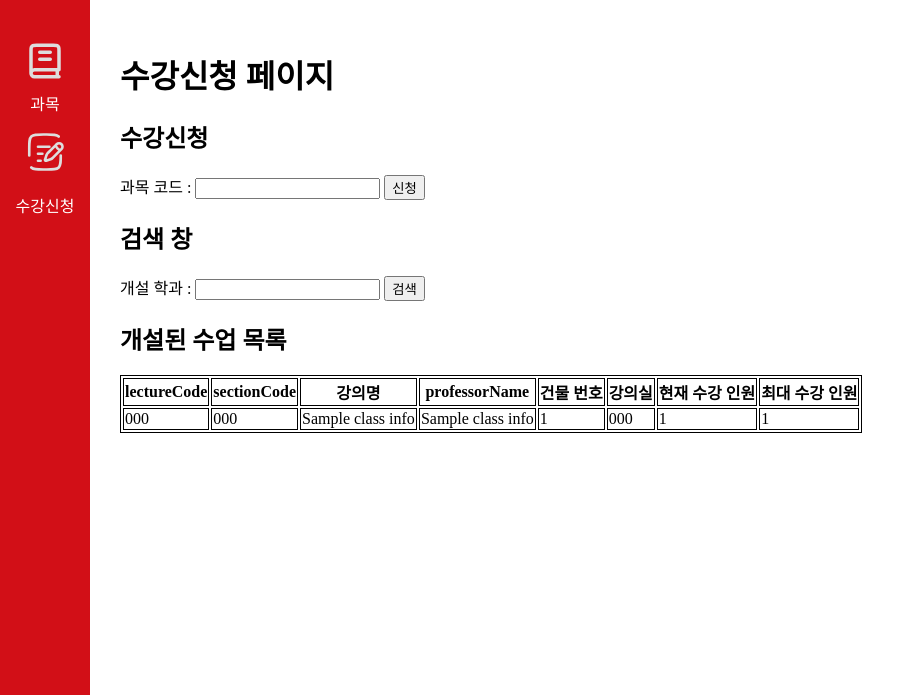
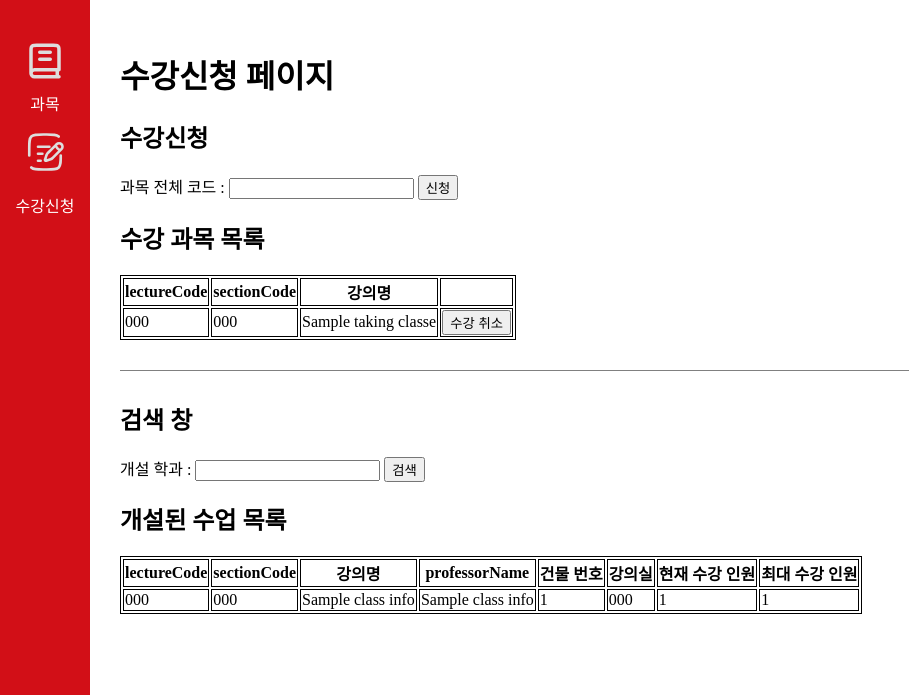
Before and after one commit to gidskql6671/database-team-project, a Spring app: page /sugang in a window 1280 px wide. Shown: the part 105-800 px from the top of the page, without its empty margins (0-909 px from the left). Run offline with Thymeleaf, Linux system fonts and the light colour scheme; the template is opened without the code that fills it: most values are stand-ins (such as "Sample title", 1, 10 or a date in 2020); data that the repository does not hold is empty; database files in the repository are not loaded.

Commit message:
수강 신청 및 신청 해제 구현

```diff
--- a/src/main/resources/static/css/sugang.css
+++ b/src/main/resources/static/css/sugang.css
@@ -1,3 +1,9 @@
 table, td, th {
     border: 1px solid black;
 }
+
+.sugang_container {
+    margin-bottom: 30px;
+    border-bottom: 1px solid gray;
+    padding-bottom: 30px;
+}
--- /dev/null
+++ b/src/main/resources/static/js/sugang.js
@@ -0,0 +1,45 @@
+
+async function takeClass() {
+    const loginForm = document.getElementById("sugang_form");
+
+    const fullCode = loginForm.full_code.value;
+    if (fullCode.length <= 8) {
+      alert("전체 코드를 제대로 입력해주세요.");
+      return false;
+    }
+
+    const response = await fetch("http://localhost:8080/api/sugang", {
+      method: 'POST',
+      headers: { 'Content-Type': 'application/json' },
+      body: JSON.stringify({
+        lectureCode: fullCode.substring(0, 8),
+        sectionCode: fullCode.substring(8)
+      })
+    });
+
+    if (response.ok) {
+        location.reload();
+    }
+    else {
+      const reason = (await response.json()).msg
+
+      alert(`수강신청이 실패했습니다.\n사유: ${reason}`);
+    }
+
+    return false;
+}
+
+async function untakeClass(lectureCode, sectionCode) {
+    const response = await fetch("http://localhost:8080/api/sugang", {
+      method: 'DELETE',
+      headers: {'Content-Type': 'application/json'},
+      body: JSON.stringify({lectureCode: lectureCode, sectionCode: sectionCode})
+    });
+
+    if (response.ok) {
+        location.reload();
+    }
+    else {
+      alert(`수강신청이 실패했습니다.`);
+    }
+}
--- a/src/main/resources/templates/sugang.html
+++ b/src/main/resources/templates/sugang.html
@@ -28,14 +28,38 @@
 			<h1> 수강신청 페이지 </h1>
 			<div class="sugang_container">
 				<h2> 수강신청 </h2>
-				<form>
+				<form id="sugang_form" action="/api/sugang" method="post">
+					<input hidden="hidden" />
 					<label>
-						과목 코드 :
-						<input type="text" name="fullCode">
+						과목 전체 코드 :
+						<input type="text" name="full_code">
 					</label>
-					<button> 신청 </button>
+					<button type="button" onclick="takeClass()" class="btn btn_sugang"> 신청 </button>
 				</form>
+
+				<h2> 수강 과목 목록 </h2>
+				<div class="taking_class_list">
+					<table>
+						<th>lectureCode</th>
+						<th>sectionCode</th>
+						<th>강의명</th>
+						<th></th>
+						<th:block th:each="takingClass : ${takingClasses}">
+							<tr th:object="${takingClass}">
+								<td th:text="*{lectureCode}"></td>
+								<td th:text="*{sectionCode}"></td>
+								<td th:text="*{lectureName}"></td>
+								<td>
+									<button
+													th:param1="*{lectureCode}" th:param2="*{sectionCode}"
+													th:onclick="untakeClass(this.getAttribute('param1'), this.getAttribute('param2'))"> 수강 취소</button>
+								</td>
+							</tr>
+						</th:block>
+					</table>
+				</div>
 			</div>
+
 			<div class="class_container">
 				<div class="class_search">
 					<h2> 검색 창 </h2>
@@ -75,5 +99,6 @@
 			</div>
 		</main>
 	</div>
+	<script src="/js/sugang.js"></script>
 </body>
 </html>
```
